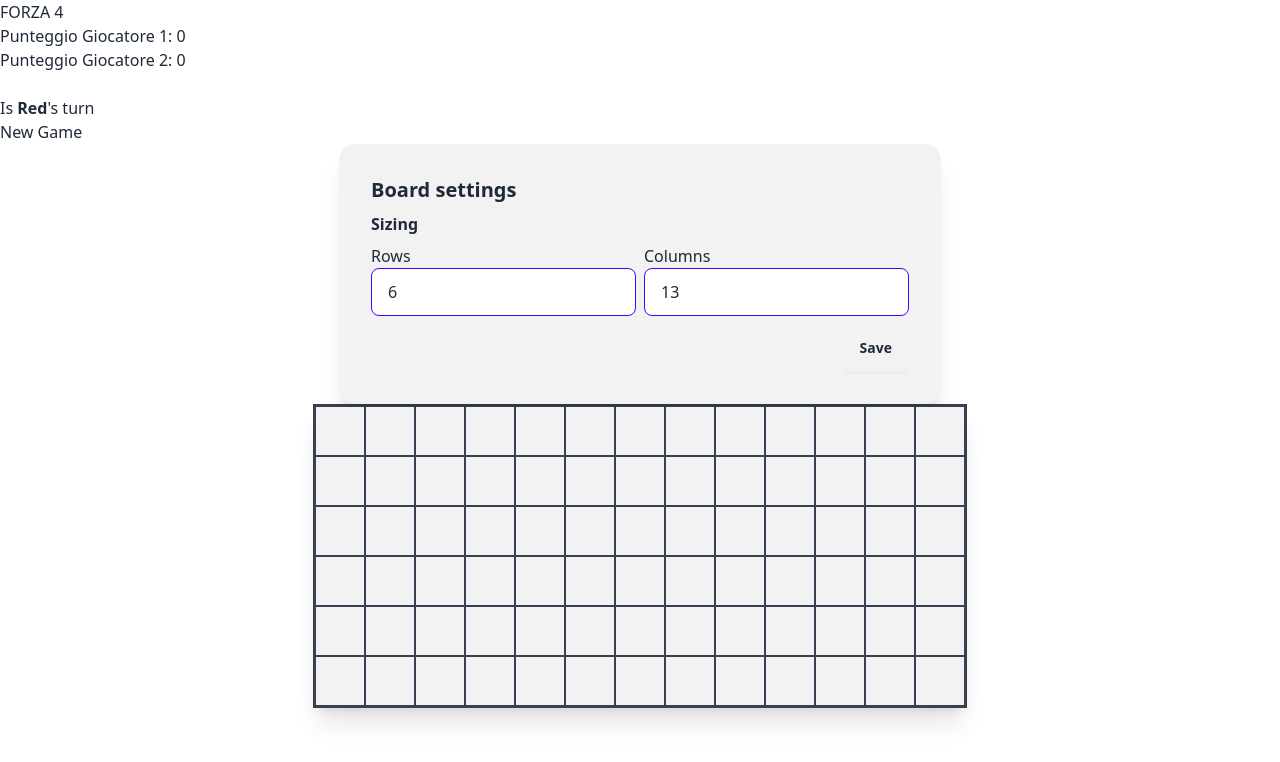
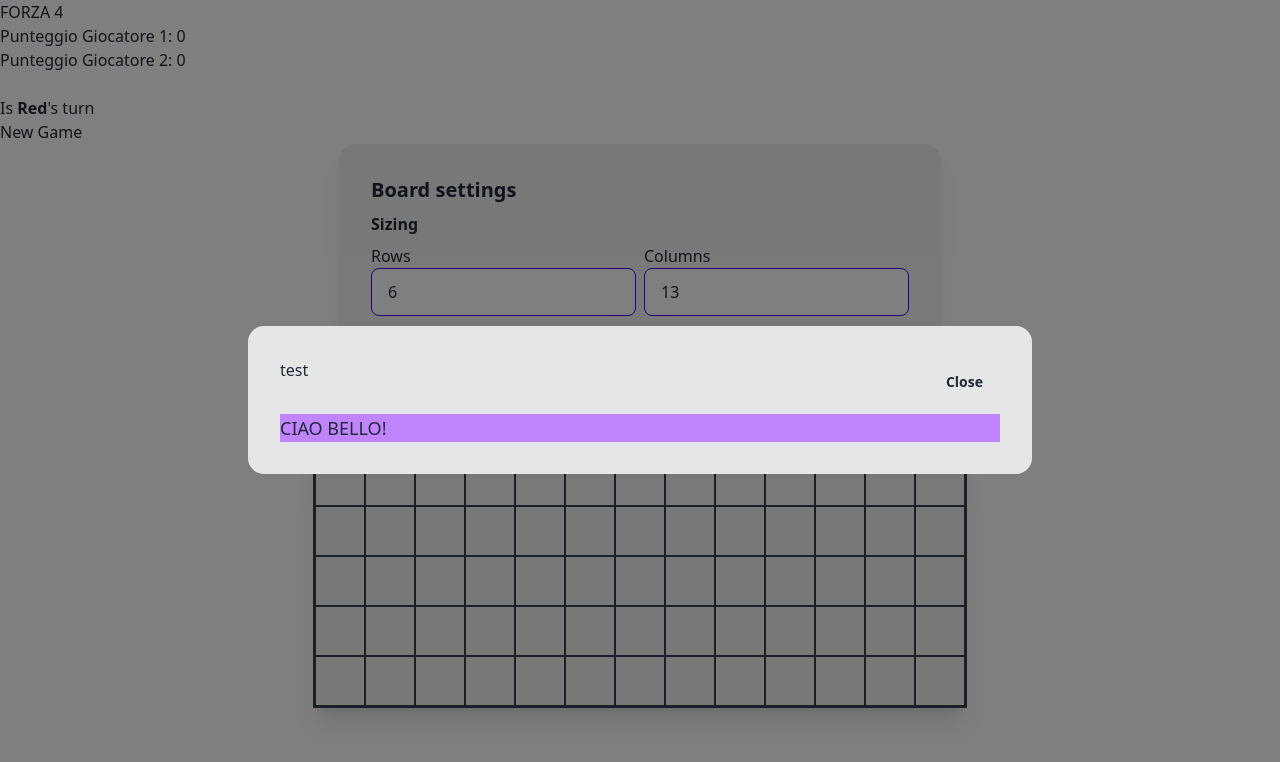
Before and after one commit to stefanodenti/4-in-a-row, an Angular app: page / in a window 1280 px wide. Shown: the top 762 px of the page. Built offline with nearby package versions, Linux system fonts and the light colour scheme.

Commit message:
feat: addModal

```diff
--- a/src/app/app.component.html
+++ b/src/app/app.component.html
@@ -1 +1,6 @@
 <app-board></app-board>
+<ng-template #test>
+    <div class="bg-purple-400 text-lg">
+        CIAO BELLO!
+    </div>
+</ng-template>
--- a/src/app/app.component.ts
+++ b/src/app/app.component.ts
@@ -1,15 +1,35 @@
-import { Component } from '@angular/core';
+import { Component, TemplateRef, ViewChild } from '@angular/core';
 import { CommonModule } from '@angular/common';
 import { RouterOutlet } from '@angular/router';
 import { BoardComponent } from '../components/board/board.component';
+import { ModalService } from './core/service/modal.service';
 
 @Component({
   selector: 'app-root',
   standalone: true,
   imports: [CommonModule, RouterOutlet, BoardComponent],
   templateUrl: './app.component.html',
-  styleUrl: './app.component.scss'
+  styleUrl: './app.component.scss',
 })
 export class AppComponent {
+  @ViewChild('test', { static: true }) test: TemplateRef<HTMLElement> | null =
+    null;
   title = '4-in-a-row';
+  constructor(private modalService: ModalService) {}
+  ngOnInit() {
+    if (this.test) {
+      const modal = this.modalService.openModal(this.test, {
+        title: 'test',
+        size: 'lg',
+        position: 'center',
+        showCloseButton: true,
+        backdropDismiss: false,
+      });
+      modal.closeEvent.subscribe({
+        next: () => {
+          alert('closed')
+        },
+      });
+    }
+  }
 }
--- /dev/null
+++ b/src/app/core/components/modal/modal-container.directive.ts
@@ -0,0 +1,10 @@
+import {Directive, ViewContainerRef} from '@angular/core';
+
+@Directive({
+  selector: '[eurekaxModalContainer]'
+})
+export class ModalContainerDirective {
+
+  constructor(public viewContainerRef: ViewContainerRef) { }
+
+}
--- /dev/null
+++ b/src/app/core/components/modal/modal.component.html
@@ -0,0 +1,37 @@
+<div class="fixed h-screen w-screen top-0 overflow-hidden z-50">
+  <div
+    [ngClass]="{
+    'mt-8': position === 'top',
+    'items-center': position === 'center',
+    'items-end modal-container mb-8': position === 'bottom',
+    'md:max-w-[500px] lg:max-w-[800px]': size === 'lg',
+    'md:max-w-[300px] lg:max-w-[300px]': size === 'sm',
+    'md:max-w-[400px] lg:max-w-[500px]': size === 'md',
+    }"
+    class="flex justify-center mx-auto w-full px-2 h-full"
+  >
+    <div
+      class="card bg-base-300 w-auto z-50 flex-auto h-max-dynamic overflow-y-auto"
+      [ngClass]="{
+                   'slide-in-top': position === 'top',
+                   'slide-in-bottom': position === 'bottom',
+                   }"
+    >
+      <div class="card-body">
+        <div class="flex justify-between">
+          <div>{{ title }}</div>
+          <div class="flex justify-end" *ngIf="showCloseButton">
+            <button class="btn btn-ghost" (click)="close()">Close</button>
+          </div>
+        </div>
+        <ng-content></ng-content>
+        <ng-template eurekaxModalContainer></ng-template>
+      </div>
+    </div>
+  </div>
+
+  <div
+    (click)="close(true)"
+    class="bg-black bg-opacity-50 z-20 h-screen w-screen fixed top-0"
+  ></div>
+</div>
--- /dev/null
+++ b/src/app/core/components/modal/modal.component.scss
@@ -0,0 +1,7 @@
+.modal-container {
+  height: calc(100% - (2rem));
+}
+
+.h-max-dynamic {
+  max-height: calc(100vh - (5rem));
+}
--- /dev/null
+++ b/src/app/core/components/modal/modal.component.ts
@@ -0,0 +1,32 @@
+import {Component, ElementRef, EventEmitter, Input, Output, TemplateRef, ViewChild} from '@angular/core';
+import {ModalContainerDirective} from "./modal-container.directive";
+import { CommonModule } from '@angular/common';
+
+@Component({
+  selector: 'eurekax-modal',
+  templateUrl: './modal.component.html',
+  styleUrls: ['./modal.component.scss'],
+  standalone: true,
+  imports: [CommonModule]
+})
+export class ModalComponent {
+  @Input() title?: string;
+  @Input() position: 'center' | 'top' | 'bottom' = 'center';
+  @Input() showCloseButton: boolean = true;
+  @Input() backdropDismiss: boolean = false;
+  @Input() size: 'sm' | 'md' | 'lg' = 'lg';
+  @Output() closeEvent: EventEmitter<void> = new EventEmitter<void>();
+  @ViewChild(ModalContainerDirective, {static: true}) modalDirective!: ModalContainerDirective;
+
+  constructor(private elementRef: ElementRef) {
+  }
+
+
+  close(backdrop?: boolean) {
+    if(!backdrop || (backdrop && this.backdropDismiss)) {
+      this.elementRef.nativeElement.remove();
+      this.closeEvent.emit()
+    }
+  }
+
+}
--- /dev/null
+++ b/src/app/core/service/modal.service.ts
@@ -0,0 +1,57 @@
+import {
+  ApplicationRef, ComponentRef, createComponent,
+  Inject,
+  Injectable,
+  TemplateRef,
+  Type
+} from '@angular/core';
+import {ModalComponent} from "../components/modal/modal.component";
+import {Subject, take} from "rxjs";
+import {DOCUMENT} from "@angular/common";
+
+@Injectable({
+  providedIn: 'root'
+})
+export class ModalService {
+  constructor(
+    private applicationRef: ApplicationRef,
+    @Inject(DOCUMENT) private document: Document) {
+  }
+
+  openModal<T>(content: TemplateRef<any> | Type<T>, options?: {
+    title?: string,
+    showCloseButton?: boolean,
+    backdropDismiss?: boolean,
+    position?: 'center' | 'top' | 'bottom',
+    size?: 'sm' | 'md' | 'lg'
+  }) {
+    let modalComponent: ComponentRef<ModalComponent>;
+    if (content instanceof TemplateRef) {
+      const embeddedView = content.createEmbeddedView(null);
+      modalComponent = createComponent(ModalComponent,
+        {
+          environmentInjector: this.applicationRef.injector,
+          projectableNodes: [embeddedView.rootNodes]
+        });
+      this.applicationRef.attachView(embeddedView);
+    } else {
+      modalComponent = createComponent(ModalComponent, {environmentInjector: this.applicationRef.injector});
+      const componentViewRef = modalComponent.instance.modalDirective.viewContainerRef;
+      componentViewRef.clear();
+      const component = componentViewRef.createComponent(content);
+      component.hostView.detectChanges();
+    }
+    modalComponent.instance.title = options?.title;
+    modalComponent.instance.showCloseButton = options?.showCloseButton ?? true;
+    modalComponent.instance.backdropDismiss = options?.backdropDismiss ?? false;
+    modalComponent.instance.position = options?.position ?? 'center';
+    modalComponent.instance.size = options?.size ?? 'lg';
+    modalComponent.hostView.detectChanges();
+    modalComponent.changeDetectorRef.detectChanges();
+    modalComponent.instance.closeEvent.pipe(take(1)).subscribe({
+      next: () => modalComponent.destroy(),
+    })
+    this.document.body.appendChild(modalComponent.location.nativeElement);
+    return modalComponent.instance;
+  }
+}
```
Also changed, not shown: 2 other files (tests, documents, lock files or other folders).
